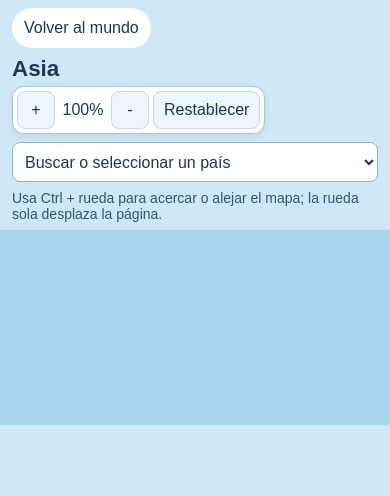
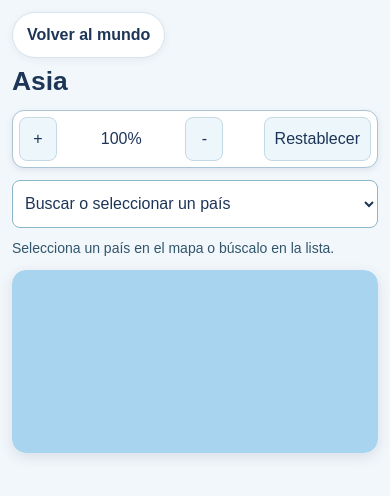
Before and after one commit to GabrielAcu/proyecto-planisferio, a plain HTML site: page continentes/asia/index.html in a window 390 px wide. Drawn offline with Linux system fonts and the light colour scheme; no server answers.

Commit message:
Improve mobile experience
Co-authored-by: Copilot <223556219+Copilot@users.noreply.github.com>

```diff
--- a/continentes/america/paises/argentina/argentina.css
+++ b/continentes/america/paises/argentina/argentina.css
@@ -1,14 +1,31 @@
 body { margin: 0; font-family: sans-serif; background: #cfe8f7; }
 main { max-width: 1100px; margin: 0 auto; padding: 12px; }
 h1 { font-size: 1.4rem; margin: 12px 0; }
-#volver { display: inline-block; padding: 8px 12px; min-height: 24px; }
+#volver {
+  display: inline-flex;
+  align-items: center;
+  padding: 8px 12px;
+  min-height: 24px;
+  border-radius: 999px;
+  background: #fff;
+  color: #1d3557;
+  text-decoration: none;
+}
+#volver:focus-visible,
+#selector-provincia:focus-visible { outline: 3px solid #457b9d; outline-offset: 2px; }
 #estado-mapa { min-height: 1.4em; }
 #selector-provincia {
   display: block;
   width: min(100%, 420px);
+  box-sizing: border-box;
   min-height: 44px;
   margin: 8px 0 16px;
   padding: 8px;
+  border: 1px solid #8bb6ce;
+  border-radius: 8px;
+  background: #fff;
+  color: #1d3557;
+  font: inherit;
 }
 .solo-lectores {
   position: absolute;
@@ -32,6 +49,8 @@ h1 { font-size: 1.4rem; margin: 12px 0; }
   width: 100%;
   height: auto;
   background: #a8d4f0;
+  border-radius: 12px;
+  box-shadow: 0 4px 14px rgba(29, 53, 87, .12);
 }
 .provincia {
   fill: #e76f51;
@@ -53,6 +72,7 @@ h1 { font-size: 1.4rem; margin: 12px 0; }
   background: #fff;
   border: 1px solid #8bb6ce;
   border-radius: 8px;
+  box-shadow: 0 3px 12px rgba(29, 53, 87, .1);
 }
 #info-provincia h2 { margin: 0 0 12px; }
 #info-provincia dl { margin: 0; }
@@ -73,10 +93,25 @@ h1 { font-size: 1.4rem; margin: 12px 0; }
   max-width: calc(100vw - 16px);
   white-space: normal;
 }
+small { display: block; line-height: 1.5; }
 @media (max-width: 700px) {
+  body { min-height: 100vh; color: #1d3557; background: #f2f7fb; }
+  main { padding: max(16px, env(safe-area-inset-top)) 16px calc(24px + env(safe-area-inset-bottom)); }
+  h1 { font-size: 1.65rem; line-height: 1.2; margin: 12px 0; }
+  #volver { min-height: 44px; }
+  #selector-provincia { width: 100%; min-height: 48px; }
+  small { margin-bottom: 8px; color: #31556b; }
   .contenido { grid-template-columns: 1fr; }
   #mapa { max-width: 560px; margin: 0 auto; }
-  #info-provincia { max-width: 560px; }
+  #info-provincia { max-width: 560px; margin: 0 auto; padding: 16px; }
+  #info-provincia dl div {
+    display: grid;
+    grid-template-columns: minmax(0, 1fr) auto;
+    gap: 8px;
+    padding: 8px 0;
+    border-bottom: 1px solid #eef2f4;
+  }
+  #info-provincia dd { max-width: 60%; overflow-wrap: anywhere; }
 }
 @media (prefers-reduced-motion: reduce) {
   .provincia { transition: none; }
--- a/continentes/asia/index.html
+++ b/continentes/asia/index.html
@@ -5,6 +5,7 @@
   <meta name="viewport" content="width=device-width, initial-scale=1">
   <title>Asia | Planisferio interactivo</title>
   <link rel="stylesheet" href="asia.css">
+  <link rel="stylesheet" href="../continentes-movil.css">
 </head>
 <body data-continente="Asia">
   <a id="volver" href="../../index.html">Volver al mundo</a>
@@ -19,7 +20,7 @@
   <select id="selector-pais">
     <option value="">Buscar o seleccionar un país</option>
   </select>
-  <p class="ayuda-navegacion">Usa Ctrl + rueda para acercar o alejar el mapa; la rueda sola desplaza la página.</p>
+  <p class="ayuda-navegacion">Selecciona un país en el mapa o búscalo en la lista.</p>
   <div id="mapa-contenedor">
     <svg id="mapa" viewBox="0 0 1000 500" aria-label="Mapa de Asia y sus países"></svg>
     <aside id="info-pais" aria-labelledby="nombre-pais" hidden>
--- /dev/null
+++ b/continentes/continentes-movil.css
@@ -0,0 +1,81 @@
+@media (max-width: 600px) {
+  body {
+    padding-bottom: env(safe-area-inset-bottom);
+    color: #1d3557;
+    background: #f2f7fb;
+  }
+
+  #volver {
+    min-height: 44px;
+    margin: max(12px, env(safe-area-inset-top)) 12px 0;
+    padding: 0 14px;
+    border: 1px solid #d5e4ed;
+    box-shadow: 0 2px 8px rgba(29, 53, 87, .06);
+    font-weight: 600;
+  }
+
+  h1 {
+    margin: 8px 12px 12px;
+    font-size: 1.65rem;
+    line-height: 1.2;
+  }
+
+  #controles-zoom {
+    box-sizing: border-box;
+    width: calc(100% - 24px);
+    justify-content: space-between;
+    gap: 6px;
+    margin: 0 12px 12px;
+    padding: 6px;
+  }
+
+  #controles-zoom button,
+  #info-pais button {
+    min-height: 44px;
+  }
+
+  #selector-pais {
+    box-sizing: border-box;
+    width: calc(100% - 24px);
+    min-height: 48px;
+    margin: 0 12px 10px;
+  }
+
+  .ayuda-navegacion {
+    margin: 0 12px 12px;
+    line-height: 1.45;
+  }
+
+  #mapa-contenedor {
+    margin: 0 12px;
+    overflow: hidden;
+    border-radius: 14px;
+    box-shadow: 0 4px 14px rgba(29, 53, 87, .12);
+  }
+
+  #mapa {
+    border-radius: 14px;
+  }
+
+  #info-pais {
+    width: auto;
+    max-width: none;
+    margin: 12px;
+    padding: 16px;
+    border-radius: 14px;
+    box-shadow: 0 3px 12px rgba(29, 53, 87, .1);
+  }
+
+  #info-pais dl div {
+    display: grid;
+    grid-template-columns: minmax(0, 1fr) auto;
+    gap: 8px;
+    padding: 8px 0;
+    border-bottom: 1px solid #eef2f4;
+  }
+
+  #info-pais dd {
+    max-width: 60%;
+    overflow-wrap: anywhere;
+  }
+}
--- a/styles.css
+++ b/styles.css
@@ -66,10 +66,50 @@ svg { width: 100%; height: auto; display: block; background: #a8d4f0; }
   white-space: normal;
 }
 
+.accesos-continentes { display: none; }
+
 @media (max-width: 600px) {
-  h1 { font-size: 1.35rem; }
-  .leyenda span { margin-right: 8px; }
-  .oceano { font-size: 25px; stroke-width: 6px; }
+  body { min-height: 100vh; background: #f2f7fb; color: #1d3557; }
+  .pagina-inicio { padding: max(16px, env(safe-area-inset-top)) 14px calc(24px + env(safe-area-inset-bottom)); }
+  h1 { font-size: 1.45rem; line-height: 1.2; margin: 0 0 8px; }
+  p { max-width: 48rem; margin: 0 0 12px; line-height: 1.5; }
+  .leyenda { display: flex; flex-wrap: wrap; gap: 6px; margin: 0 0 12px; }
+  .leyenda span {
+    display: inline-flex;
+    align-items: center;
+    margin: 0;
+    padding: 5px 8px;
+    border-radius: 999px;
+    background: #fff;
+    font-size: .75rem;
+  }
+  .mapa-mundo { overflow: hidden; border-radius: 12px; box-shadow: 0 4px 14px rgba(29, 53, 87, .12); }
+  svg { border-radius: 12px; }
+  .oceano { font-size: 34px; stroke-width: 8px; }
+  .accesos-continentes { display: grid; grid-template-columns: repeat(2, minmax(0, 1fr)); gap: 10px; margin-top: 14px; }
+  .acceso {
+    display: flex;
+    min-height: 60px;
+    flex-direction: column;
+    justify-content: center;
+    padding: 10px 12px;
+    border: 1px solid #d5e4ed;
+    border-left: 4px solid var(--color-continente);
+    border-radius: 12px;
+    background: #fff;
+    color: #1d3557;
+    font-weight: 600;
+    text-decoration: none;
+    box-shadow: 0 2px 8px rgba(29, 53, 87, .06);
+  }
+  .acceso small { margin-top: 3px; color: #527084; font-size: .75rem; font-weight: 400; }
+  .acceso:focus-visible { outline: 3px solid #457b9d; outline-offset: 2px; }
+  .acceso-africa { --color-continente: #e9c46a; }
+  .acceso-america { --color-continente: #e76f51; }
+  .acceso-antartida { --color-continente: #a8dadc; }
+  .acceso-asia { --color-continente: #2a9d8f; }
+  .acceso-europa { --color-continente: #457b9d; }
+  .acceso-oceania { --color-continente: #9b5de5; }
 }
 
 @media (prefers-reduced-motion: reduce) {
```
Also changed, not shown: continentes/africa/index.html (+2 -1 lines), continentes/america/index.html (+2 -1 lines), continentes/antartida/index.html (+2 -1 lines), continentes/europa/index.html (+2 -1 lines), continentes/oceania/index.html (+2 -1 lines), index.html (+16 -4 lines).
